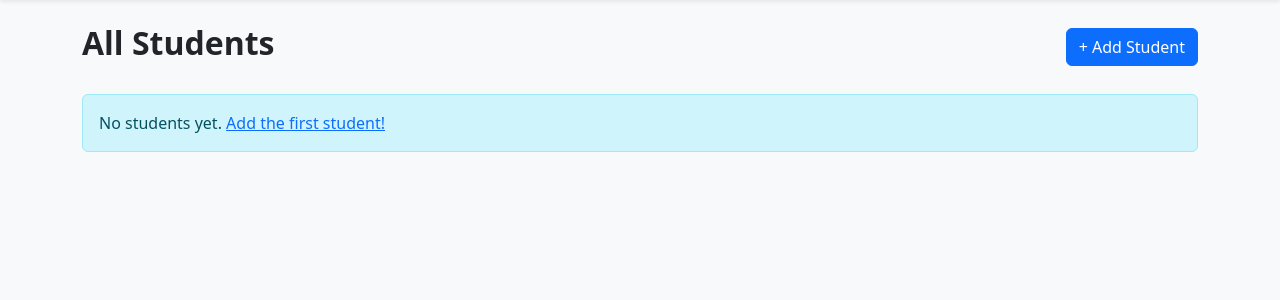
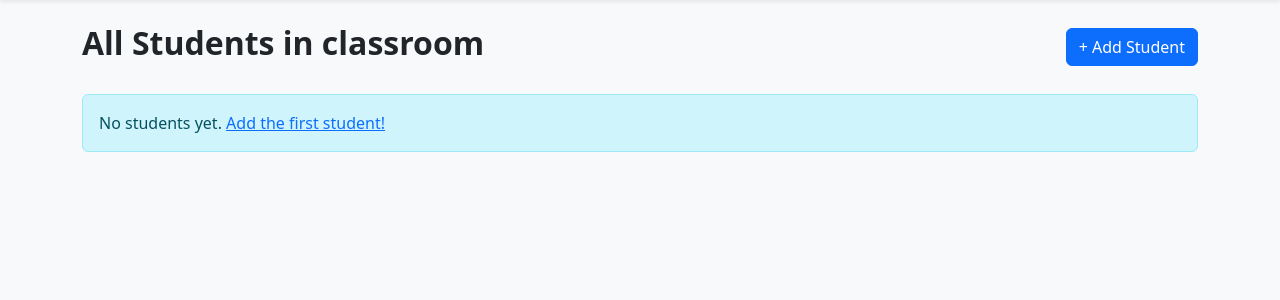
Before and after one commit to sanskrutii9/flaskcrud, a Flask app: page / in a window 1280 px wide. Shown: the part 56-356 px from the top of the page. Run offline with Flask 3, Linux system fonts and the light colour scheme; data that the repository does not hold is empty.

Commit message:
all students heading change

```diff
--- a/templates/index.html
+++ b/templates/index.html
@@ -2,7 +2,7 @@
 {% block content %}
 
 <div class="d-flex justify-content-between align-items-center mb-4">
-    <h2 class="fw-bold">All Students</h2>
+    <h2 class="fw-bold">All Students in classroom </h2>
     <a href="/add" class="btn btn-primary">+ Add Student</a>
 </div>
 
```
